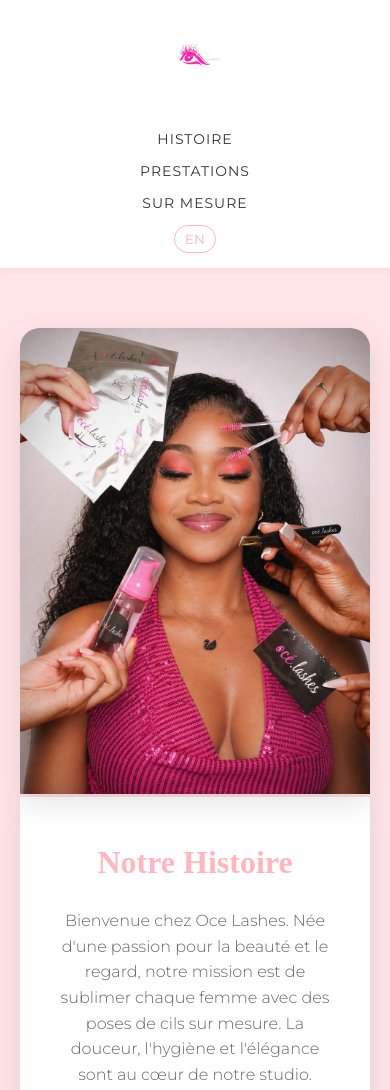
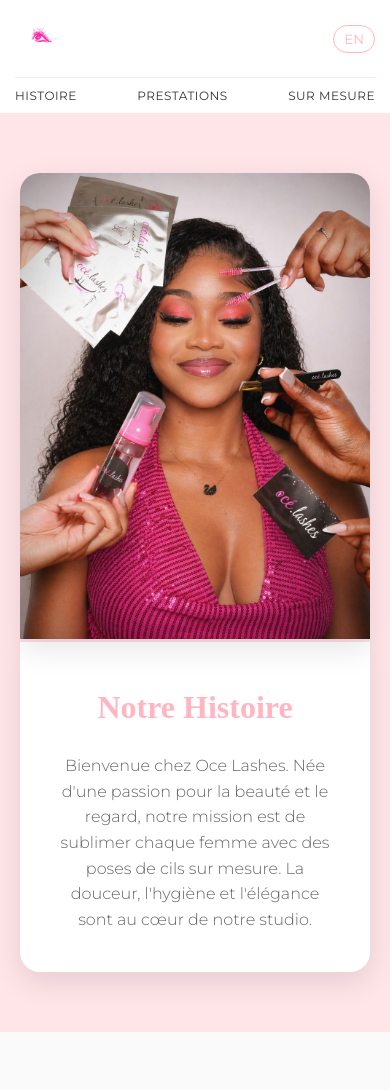
Before and after one commit to alanedeffo04-wq/oce_lashes, a plain HTML site: page index.html in a window 390 px wide. Shown: the top 1090 px of the page. Drawn offline with Linux system fonts and the light colour scheme; a web font is replaced by a local one.

Commit message:
menu mobile

```diff
--- a/style.css
+++ b/style.css
@@ -137,3 +137,12 @@ footer { background-color: var(--text-dark); color: var(--white); padding: 50px
     .pose-info h3 { font-size: 15px; }
     .pose-info .prix { font-size: 13px; padding: 4px 12px; }
 }
+
+/* Menu mobile compact */
+@media (max-width: 768px) {
+    nav { position: static; flex-direction: row; flex-wrap: wrap; justify-content: space-between; align-items: center; padding: 8px 15px; }
+    .logo-img { height: 55px; margin-bottom: 0; }
+    #lang-toggle { order: 2; }
+    .nav-links { order: 3; width: 100%; flex-direction: row; justify-content: space-between; gap: 0; margin: 6px 0 0; padding-top: 8px; border-top: 1px solid var(--pink-light); }
+    .nav-links a { margin: 0; font-size: 12px; letter-spacing: 0.5px; }
+}
```
